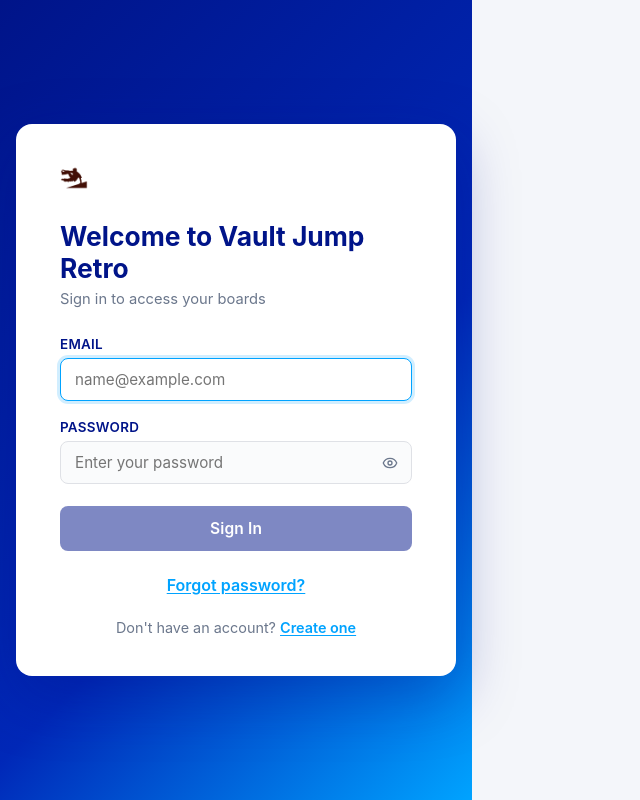
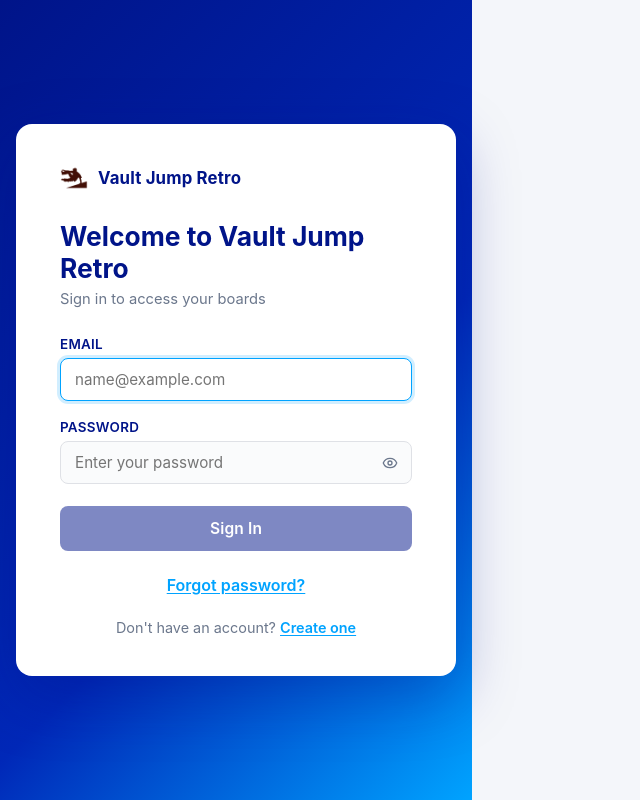
Before and after one commit to enachealex/Retro-Board, a React (Vite) app in the folder frontend/: page / in a window 1280 px wide. Shown: the whole page, without its empty margins (0-640 px from the left). Built offline with nearby package versions, Linux system fonts and the light colour scheme; no server answers.

Commit message:
fix: improve auth title contrast

```diff
--- a/frontend/src/Auth.css
+++ b/frontend/src/Auth.css
@@ -45,7 +45,7 @@
 .auth-logo-text {
   font-size: 1.05rem;
   font-weight: 700;
-  color: #ffffff;
+  color: #001489;
   letter-spacing: 0.01em;
 }
 
```
